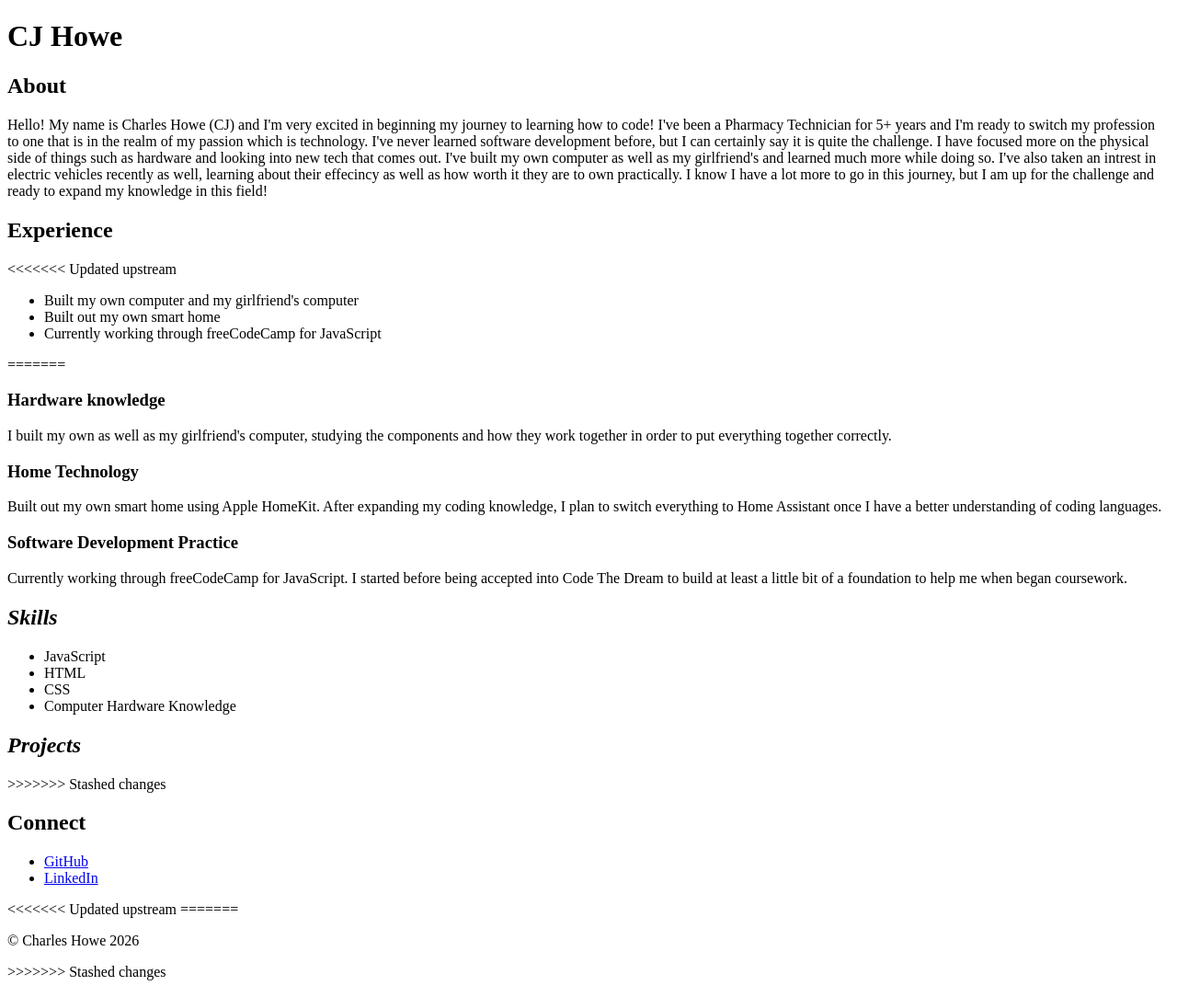
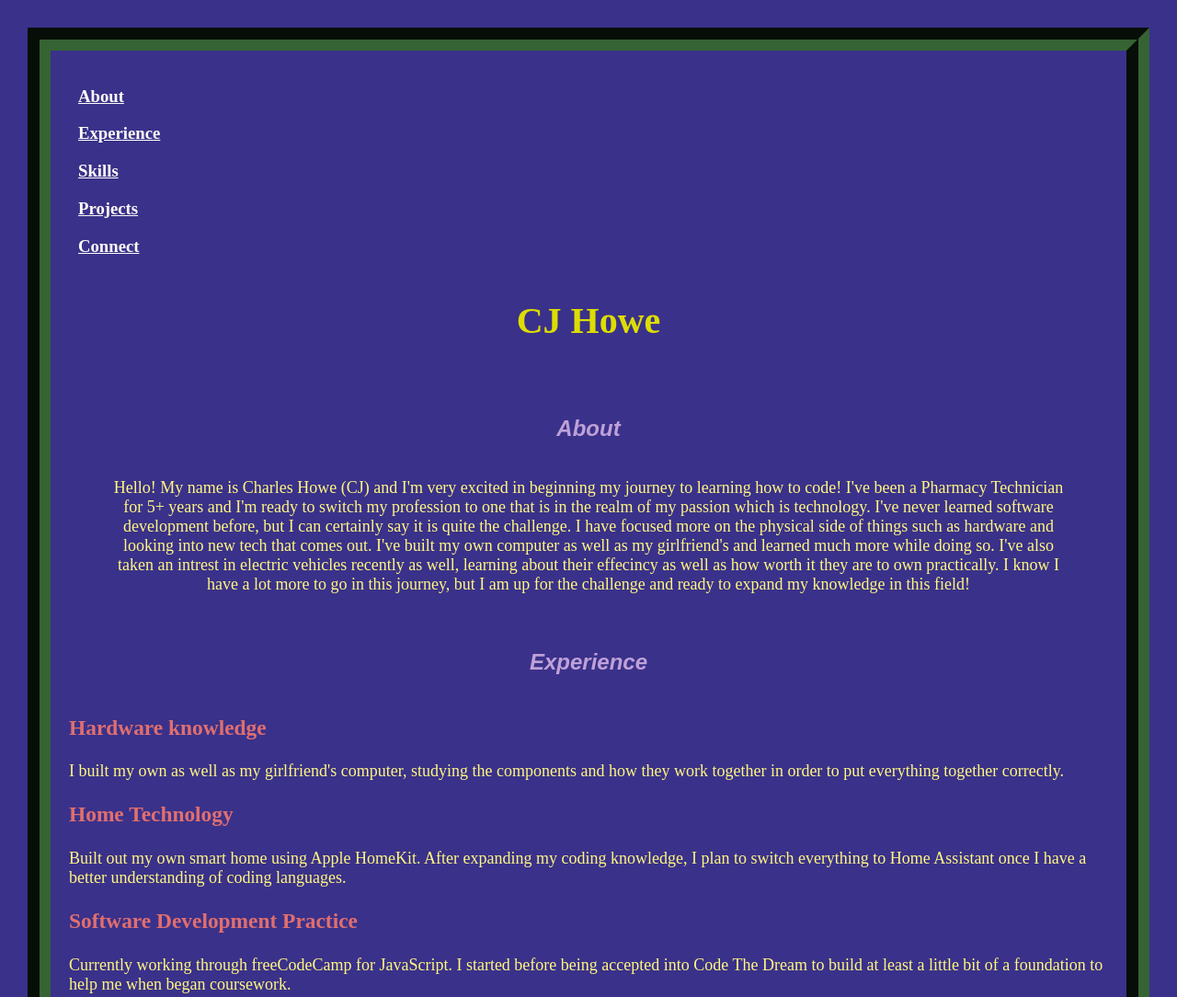
Before and after one commit to CTDCJHowe/charles-howe-intro, a plain HTML site: page index.html in a window 1280 px wide. Shown: the top 1084 px of the page at 92% size. Drawn offline with Linux system fonts and the light colour scheme.

Commit message:
re js added, created footer and skills

```diff
--- a/index.html
+++ b/index.html
@@ -4,27 +4,48 @@
         <title>CJ Howe's Portfolio</title>
         <meta name="author" content="CJ Howe">
         <meta name="description" content="CJ Howe's Portfolio">
+        <link href="css/index.css" rel="stylesheet">
     </head>
     <body>
+        <header>
+            <nav>
+                <div class="navrows">
+                    <!-- column 1 -->
+                    <a class="navrow" href="#About">
+                        <h3>About</h3>
+                    </a>
+                    <!-- column 2 -->
+                    <a class="navrow" href="#Experience">
+                        <h3>Experience</h3>
+                    </a>
+                    <!-- column 3 -->
+                    <a class="navrow" href="#Skills">
+                        <h3>Skills</h3>
+                    </a>
+                    <!-- column 4 -->
+                    <a class="navrow" href="#Projects">
+                        <h3>Projects</h3>
+                    </a>
+                    <!-- column 5 -->
+                    <a class="navrow" href="#Connect">
+                        <h3>Connect</h3>
+                    </a>
+                </div> <!-- navcolumns -->
+            </nav>
+        </header>
+
         <h1>CJ Howe</h1>
 
         <section id="About">
-        <h2>About</h2>
+        <h2><strong><em>About</em></strong></h2>
 
         <p>Hello! My name is Charles Howe (CJ) and I'm very excited in beginning my journey to learning how to code!  I've been a Pharmacy Technician for 5+ years and I'm ready to switch my profession to one that is in the realm of my passion which is technology. I've never learned software development before, but I can certainly say it is quite the challenge.  I have focused more on the physical side of things such as hardware and looking into new tech that comes out.  I've built my own computer as well as my girlfriend's and learned much more while doing so.  I've also taken an intrest in electric vehicles recently as well, learning about their effecincy as well as how worth it they are to own practically. I know I have a lot more to go in this journey, but I am up for the challenge and ready to expand my knowledge in this field!
         </p>
         </section>
 
         <section id="Experience">
-        <h2>Experience</h2>
+        <h2 id="Experience"><strong><em>Experience</em></strong></h2>
 
-<<<<<<< Updated upstream
-        <ul>
-            <li>Built my own computer and my girlfriend's computer</li>
-            <li>Built out my own smart home</li>
-            <li>Currently working through freeCodeCamp for JavaScript</li>
-        </ul>
-=======
             <div class="experiencecolumns">
                 <!-- column 1 -->
                 <div class="expcolumn">
@@ -50,8 +71,8 @@
 
         <section id="Skills">
         <h2><strong><em>Skills</em></strong></h2>
-            <ul id="skillsList">
-            </ul>
+        <ul id="skillsList"></ul>
+
         </section>
 
         <section id="Projects">
@@ -59,22 +80,24 @@
             <ul>
 
             </ul>
->>>>>>> Stashed changes
         </section>
 
         <section id="Connect">
-        <h2>Connect</h2>
+        <h2 id="Connect"><strong>Connect</strong></h2>
 
-        <ul>
-            <li><a href="https://github.com/CTDCJHowe?tab=repositories">GitHub</a></li>
-            <li><a href="https://www.linkedin.com/in/charles-h-4198b6284">LinkedIn</a></li>
-        </ul>
+        <div class="connectcolumns">
+                <!-- column 1 -->
+                <div class="connectcolumn">
+                    <p><a href="https://www.linkedin.com/in/charles-h-4198b6284">LinkedIn</a></p>
+                </div>
+
+                 <!-- column 2 -->
+                <div class="connectcolumn">
+                    <p><a href="https://github.com/CTDCJHowe?tab=repositories">GitHub</a></p>
+                </div>
+        </div>
+
         </section>
-
-<<<<<<< Updated upstream
-=======
-       <script src="js/index.js"></script>
-
->>>>>>> Stashed changes
+           <script src="js/index.js"></script>
     </body>
 </html>
--- a/js/index.js
+++ b/js/index.js
@@ -22,7 +22,7 @@ const skillsSection = document.getElementById('Skills');
 const skillsList = skillsSection.getElementsByTagName('ul');
 
 for (let i = 0; i < skills.length; i++) {
-    const skillItem = document.createElement('LI');
+    const skillItem = document.createElement('li');
     skillItem.innerText = skills[i];
     skillsList[0].appendChild(skillItem);
 };
```
